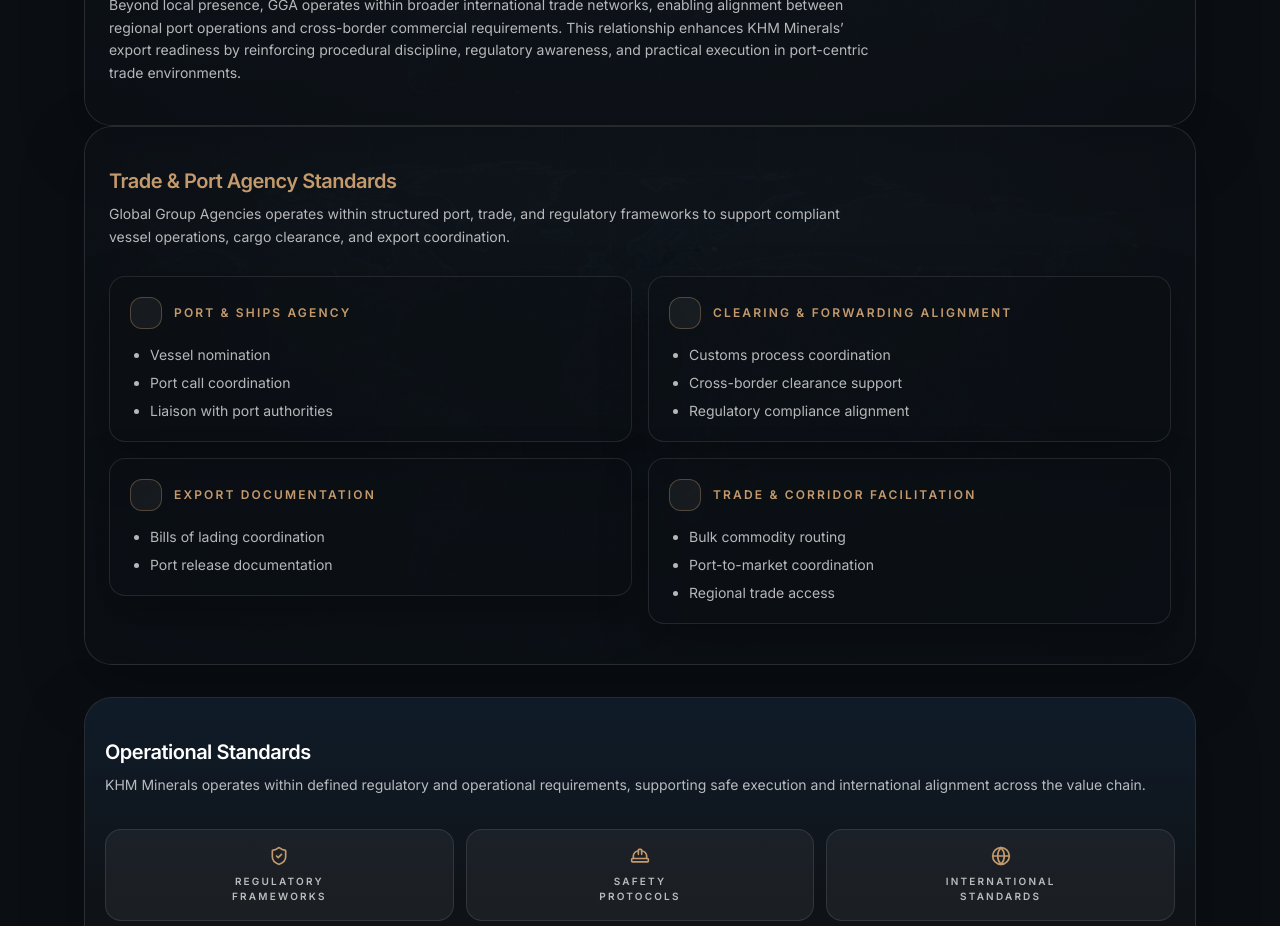
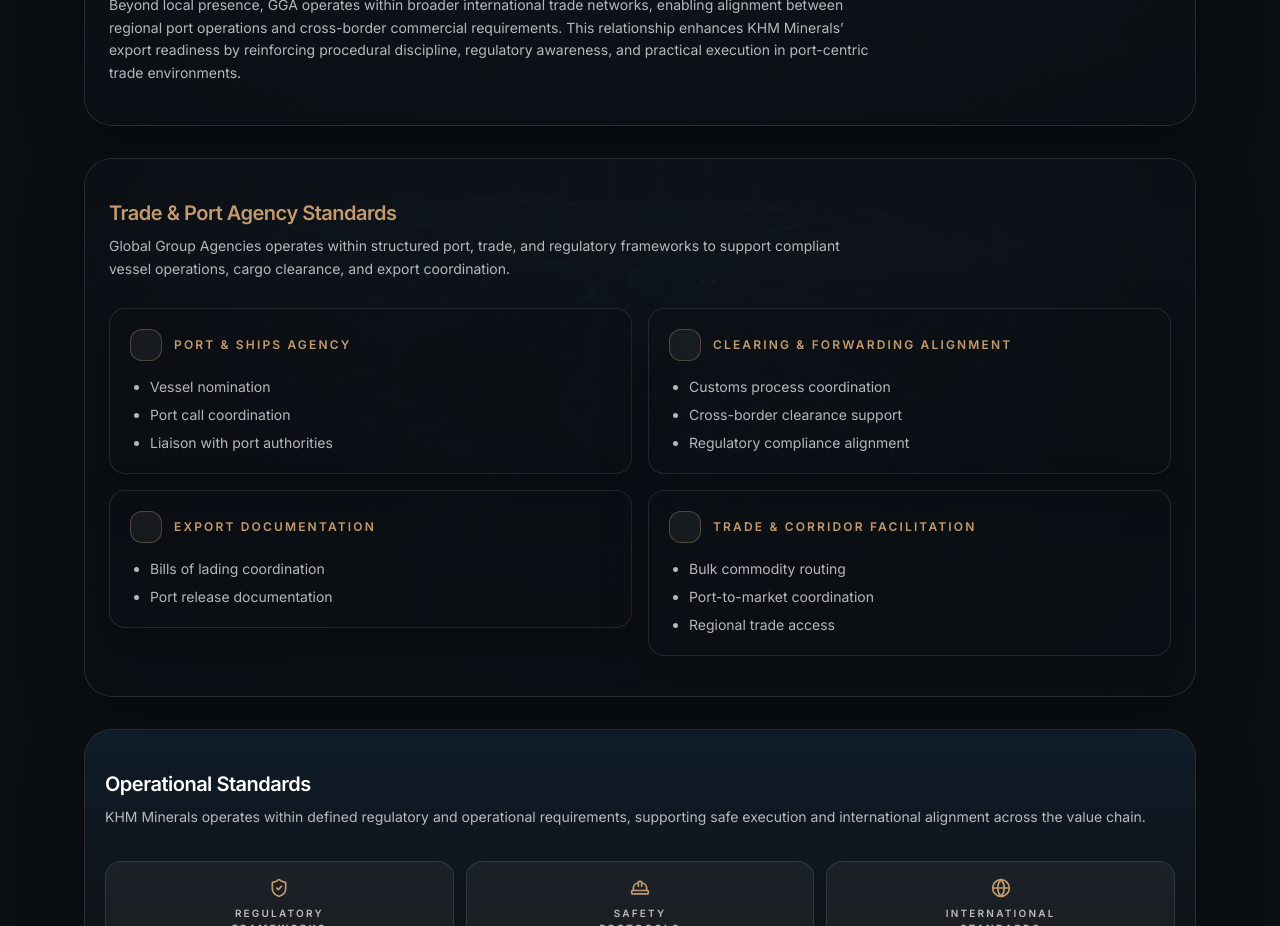
Before and after one commit to christopher-codespaces/khm, a Next.js app: page / in a window 1280 px wide. Shown: the part 1780-2706 px from the top of the page. Built offline with nearby package versions, Linux system fonts and the light colour scheme.

Commit message:
Update page.tsx

```diff
--- a/src/app/page.tsx
+++ b/src/app/page.tsx
@@ -374,6 +374,10 @@
                 </Panel>
               </section>
 
+              <div className="mx-auto max-w-6xl px-5">
+                <div className="h-8" />
+              </div>
+
               {/* PANEL: Trade & Port Agency Standards */}
               <section className="mx-auto max-w-6xl px-5">
                 <Panel className="overflow-hidden">
```
